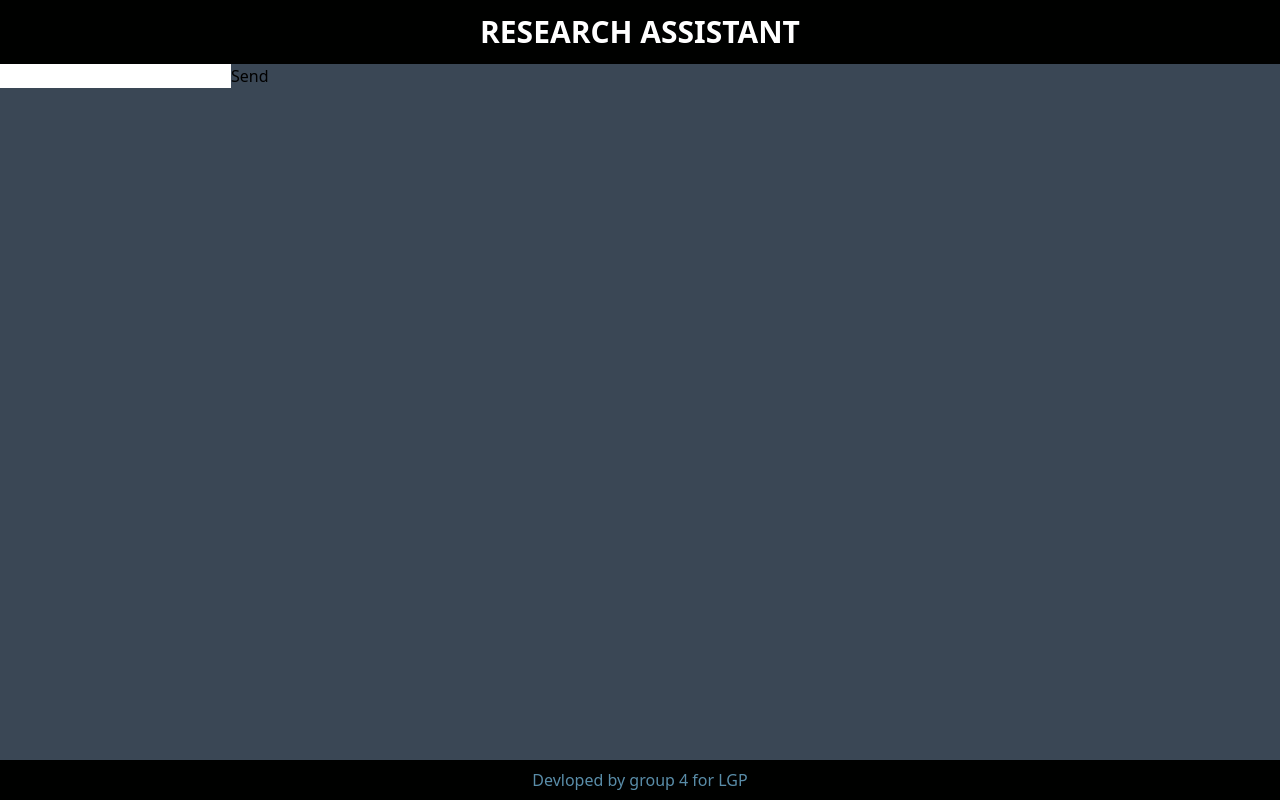
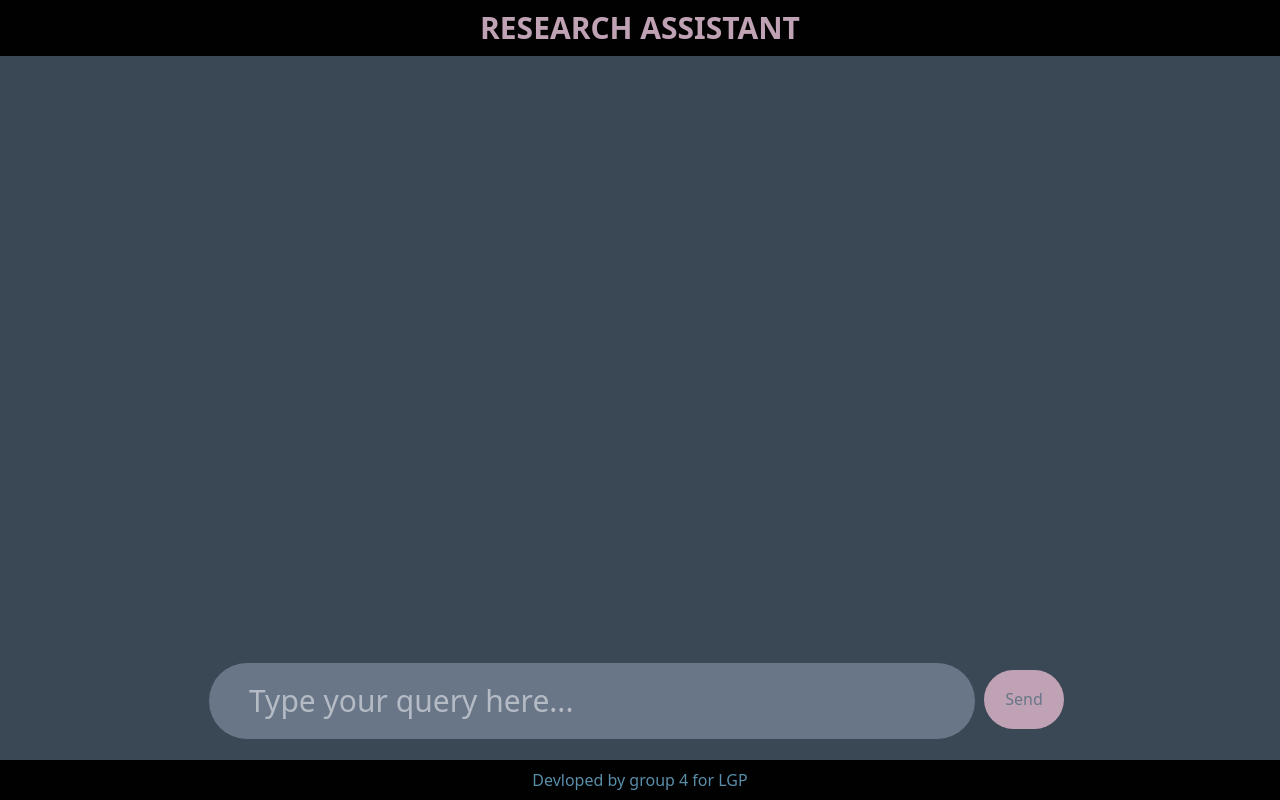
Before and after one commit to Raghav2608/Research-Assistant, a Next.js app in the folder frontend/: page / in a window 1280 px wide. Built offline with nearby package versions, Linux system fonts and the light colour scheme.

Commit message:
Style chatbox

```diff
--- a/frontend/app/layout.tsx
+++ b/frontend/app/layout.tsx
@@ -13,9 +13,9 @@ export default function RootLayout({
         <title>My Research Assistant</title>
       </head>
       <body className="flex flex-col min-h-screen">
-        <header className="flex flex-row items-center justify-center w-full bg-dark h-14 p-8">
+        <header className="flex flex-row items-center justify-center w-full bg-dark h-14">
           <h1>
-            <span className="text-center text-white font-extrabold text-3xl">RESEARCH ASSISTANT</span>
+            <span className="text-center text-primary font-extrabold text-3xl">RESEARCH ASSISTANT</span>
           </h1>
         </header>
         <main className="flex flex-row flex-1 w-full bg-light">{children}</main>
--- a/frontend/app/page.tsx
+++ b/frontend/app/page.tsx
@@ -2,7 +2,7 @@ import Chatbox from "@/components/Chatbox";
 
 export default function Home() {
   return (
-    <div className="flex">
+    <div className="flex flex-col-reverse items-center w-full pb-5">
       <Chatbox />
     </div>
   );
--- a/frontend/components/Chatbox.tsx
+++ b/frontend/components/Chatbox.tsx
@@ -1,21 +1,43 @@
-"use client"
+"use client";
 
-import { ChangeEvent, useState } from "react";
+import { ChangeEvent, useState, KeyboardEvent, Key } from "react";
 import SendButton from "./SendButton";
 
 export default function Chatbox() {
   const [chatInput, setChatInput] = useState<string>("");
 
+  function send(): void {
+    // Check if the input is empty
+    if (chatInput == "") return;
+
+    console.log(chatInput);
+    setChatInput("");
+  }
+
+  function handleEnter(e: KeyboardEvent<HTMLInputElement>) {
+    if (e.key === "Enter") {
+      e.preventDefault();
+      send();
+    }
+  }
+
   return (
-    <div>
+    <div className="w-full flex flex-row justify-center gap-0">
       <input
+        placeholder="Type your query here..."
         type="text"
         value={chatInput}
         onChange={(e: ChangeEvent<HTMLInputElement>) => {
           setChatInput(e.target.value);
         }}
+        onKeyDown={handleEnter}
+        className="w-3/5 px-10 py-5 border border-light rounded-full bg-lightest text-white text-3xl placeholder-white placeholder-opacity-50 placeholder- focus:outline-none focus:ring-2 focus:ring-primary"
       />
-      <SendButton chatInput={chatInput} setChatInput={setChatInput}/>
+      <SendButton
+        chatInput={chatInput}
+        setChatInput={setChatInput}
+        send={send}
+      />
     </div>
   );
 }
--- a/frontend/components/SendButton.tsx
+++ b/frontend/components/SendButton.tsx
@@ -3,15 +3,16 @@ import { Dispatch, SetStateAction } from "react";
 export interface SendButtonProps {
   chatInput: string;
   setChatInput: Dispatch<SetStateAction<string>>;
+  send: () => void;
 }
 export default function SendButton({
   chatInput,
   setChatInput,
+  send,
 }: SendButtonProps) {
-  function send() {
-    console.log(chatInput);
-    setChatInput("");
-  }
-
-  return <button onClick={send}>Send</button>;
+  return (
+    <button onClick={send} className="w-20 bg-primary rounded-full m-2 h-3/4 hover:bg-dark hover:text-lightest">
+      <span className="text-l text-lightest">Send</span>
+    </button>
+  );
 }
--- a/frontend/tailwind.config.ts
+++ b/frontend/tailwind.config.ts
@@ -9,6 +9,8 @@ export default {
   theme: {
     extend: {
       colors: {
+        lightest: '#697688',
+        lighter: '#525f6e',
         light: '#3a4755',
         dark: '#000100',
         primary: '#c0a2b5',
@@ -17,7 +19,7 @@ export default {
         success: '#40b581',
         warning: '#dcd439',
         danger: '#e74420',
-      },
+      }
     },
   },
   plugins: [],
```
